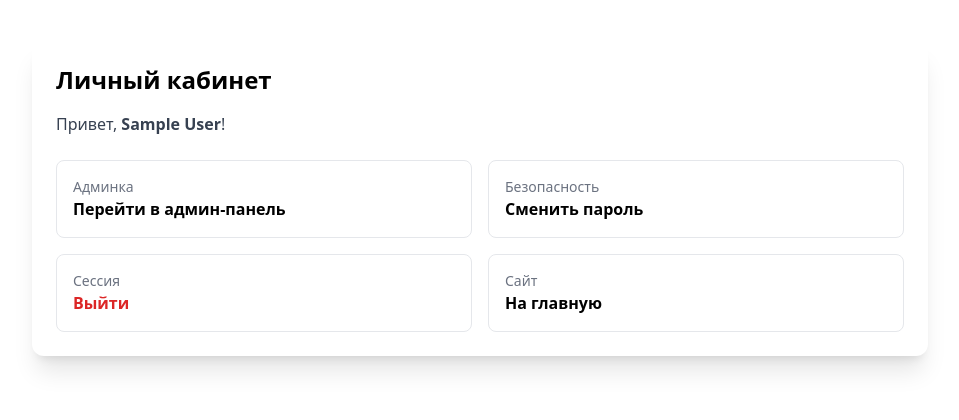
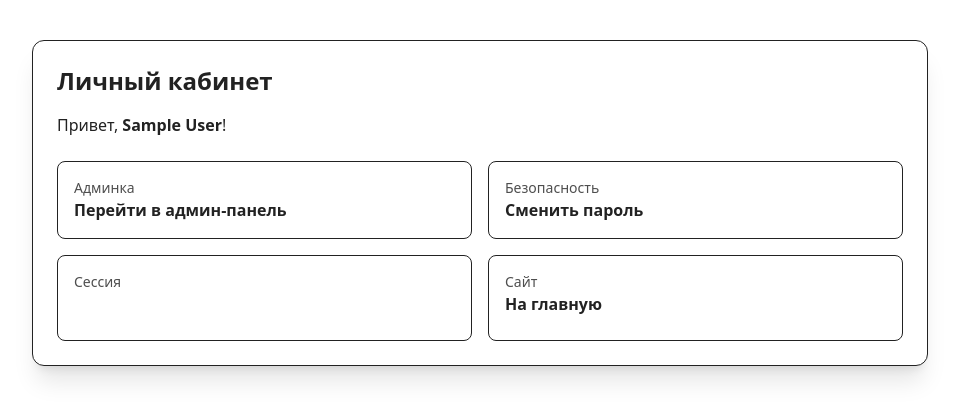
Before and after one commit to rednaxela1813/lending2_backend, a Django app: page /dashboard/ in a window 1280 px wide. Shown: the top 420 px of the page, without its empty margins (160-1119 px from the left). Run offline with Django 5.2, Linux system fonts and the light colour scheme; the visitor is signed in with stand-in values (Sample User, id 1); data that the repository does not hold is empty; some libraries are stand-ins or nearby versions.

Commit message:
fix error with custom tailwind variable

```diff
--- a/templates/csm/base.html
+++ b/templates/csm/base.html
@@ -23,15 +23,27 @@
 
     --primary-color: {{ theme_color.primary_color }};
     --primary-hover-color: {{ theme_color.primary_hover_color }};
+
+    /* Безопасные подстановки (fallback-ы) */
+    {% firstof theme_color.card_background '#ffffff' as card_bg %}
+    {% firstof theme_color.card_text_color theme_color.text_color '#222222' as card_text %}
+
+    --card-bg: {{ card_bg }};
+    --card-text: {{ card_text }};
   }
 </style>
+
+
+
   <script defer src="https://cdn.jsdelivr.net/npm/alpinejs@3.x.x/dist/cdn.min.js"></script>
 </head>
 
 <body class="bg-body text-text relative">
 
   <!-- Main content -->
+  <main class="{% block content_class %}{% endblock %}">
     {% block content %}{% endblock %}
+  </main>
 
   <!-- Floating Call/Message Button (mobile only) -->
   {% include "partials/floating_button.html" %}
--- a/templates/dashboard/dashboard.html
+++ b/templates/dashboard/dashboard.html
@@ -1,31 +1,43 @@
 {% extends "csm/base.html" %}
+{% block content_class %}py-10{% endblock %}
+
 {% block content %}
-<div class="max-w-4xl mx-auto mt-10">
-  <div class="bg-white shadow-xl rounded-xl p-6">
+<div class="max-w-4xl mx-auto">
+  <div class="rounded-xl shadow-xl p-6
+              bg-[var(--card-bg)] text-[var(--card-text)]
+              border border-[var(--border-color)]">
     <h1 class="text-2xl font-bold mb-4">Личный кабинет</h1>
-    <p class="text-gray-700 mb-6">
+    <p class="mb-6">
       Привет, <strong>{{ request.user.full_name|default:request.user.email }}</strong>!
     </p>
 
     <div class="grid md:grid-cols-2 gap-4">
-      <a href="/pon_ka/" class="block p-4 border rounded-lg hover:bg-gray-50">
-        <div class="text-sm text-gray-500">Админка</div>
+      <a href="/pon_ka/" class="block p-4 rounded-lg border border-[var(--border-color)]
+                               hover:border-[var(--border-hover-color)]">
+        <div class="text-sm opacity-80">Админка</div>
         <div class="font-semibold">Перейти в админ-панель</div>
       </a>
 
-      <a href="{% url 'password_change' %}" class="block p-4 border rounded-lg hover:bg-gray-50">
-        <div class="text-sm text-gray-500">Безопасность</div>
+      <a href="{% url 'password_change' %}" class="block p-4 rounded-lg border border-[var(--border-color)]
+                                               hover:border-[var(--border-hover-color)]">
+        <div class="text-sm opacity-80">Безопасность</div>
         <div class="font-semibold">Сменить пароль</div>
       </a>
 
-      <form method="post" action="{% url 'logout' %}" class="block p-4 border rounded-lg hover:bg-gray-50">
+      <form method="post" action="{% url 'logout' %}"
+            class="p-4 rounded-lg border border-[var(--border-color)]
+                   hover:border-[var(--border-hover-color)]">
         {% csrf_token %}
-        <div class="text-sm text-gray-500">Сессия</div>
-        <button type="submit" class="font-semibold text-red-600">Выйти</button>
+        <div class="text-sm opacity-80">Сессия</div>
+        <button class="font-semibold text-white px-3 py-1 rounded
+                       bg-[var(--primary-color)] hover:bg-[var(--primary-hover-color)]">
+          Выйти
+        </button>
       </form>
 
-      <a href="/" class="block p-4 border rounded-lg hover:bg-gray-50">
-        <div class="text-sm text-gray-500">Сайт</div>
+      <a href="/" class="block p-4 rounded-lg border border-[var(--border-color)]
+                         hover:border-[var(--border-hover-color)]">
+        <div class="text-sm opacity-80">Сайт</div>
         <div class="font-semibold">На главную</div>
       </a>
     </div>
```
Also changed, not shown: templates/registration/login.html (+20 -5 lines). Lines whose indentation alone changed are shown as unchanged.
